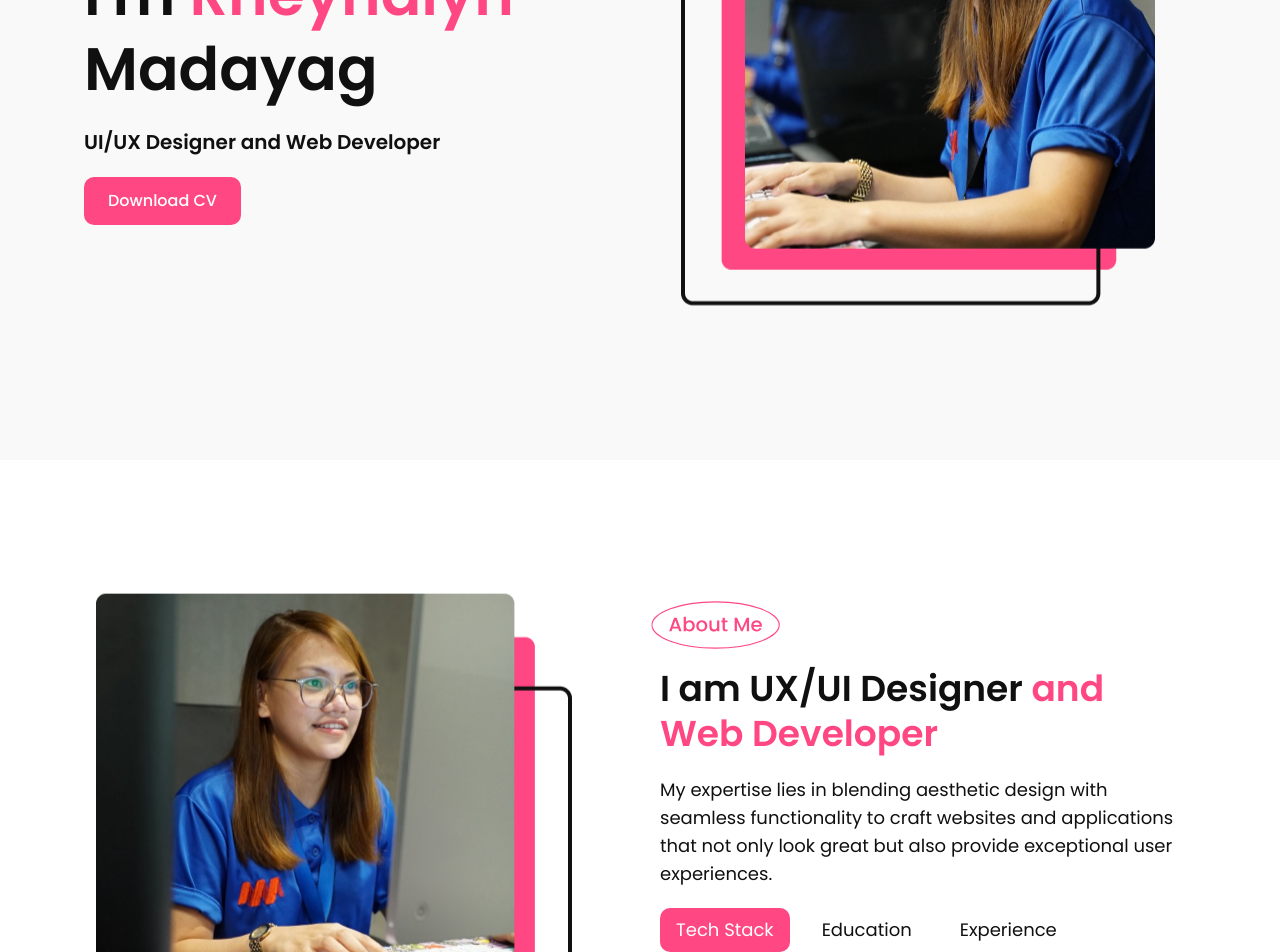
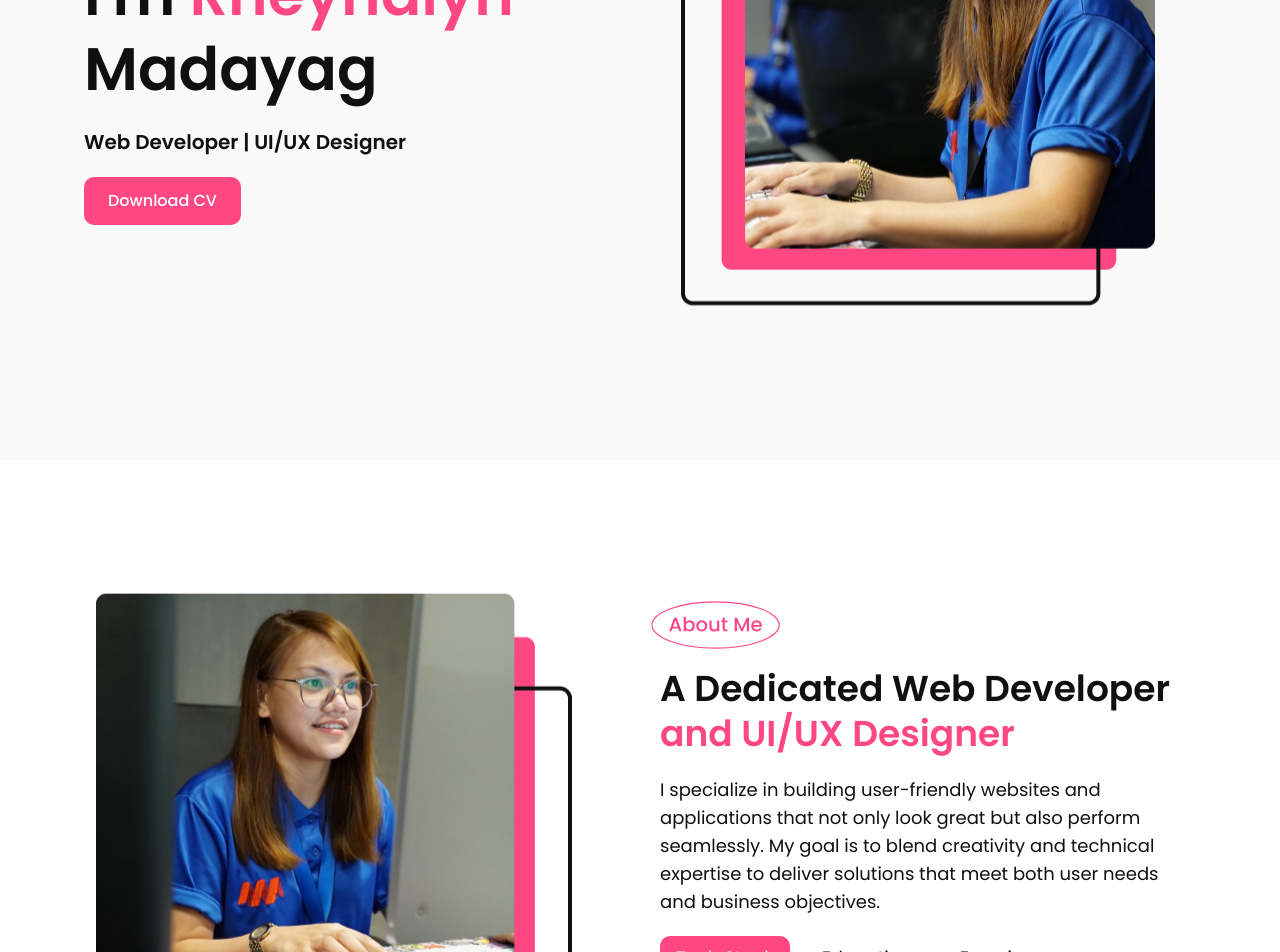
Before and after one commit to rmadayag/rmadayag, a React (Vite) app: page / in a window 1280 px wide. Shown: the part 340-1292 px from the top of the page. Built offline with nearby package versions, Linux system fonts and the light colour scheme.

Commit message:
Your commit message here

```diff
--- a/src/components/About.jsx
+++ b/src/components/About.jsx
@@ -143,10 +143,10 @@ const About = () => {
               style={styles}
             />
               <h2 className="md:text-4xl text-2xl md:leading-tight leading-tight font-semibold text-txtcolor">
-                I am UX/UI Designer <span className="text-primary">and Web Developer</span>
+              A Dedicated Web Developer <span className="text-primary">and UI/UX Designer</span>
               </h2>
               <p className="md:text-1xl text-lg font-regular text-txtcolor">
-              My expertise lies in blending aesthetic design with seamless functionality to craft websites and applications that not only look great but also provide exceptional user experiences.
+              I specialize in building user-friendly websites and applications that not only look great but also perform seamlessly. My goal is to blend creativity and technical expertise to deliver solutions that meet both user needs and business objectives.
               </p>
               <div className="flex flex-col md:flex-row md:gap-2 w-full">
                 <button
--- a/src/components/Hero.jsx
+++ b/src/components/Hero.jsx
@@ -69,7 +69,7 @@ const Hero = () => {
               I'm <span className="text-primary">Rheynalyn</span> Madayag
             </h1>
             <h4 className="md:text-1xl text-[20px] font-bold text-txtcolor">
-              UI/UX Designer and Web Developer
+            Web Developer | UI/UX Designer
             </h4>
             <button
               onClick={handleDownload}
```
